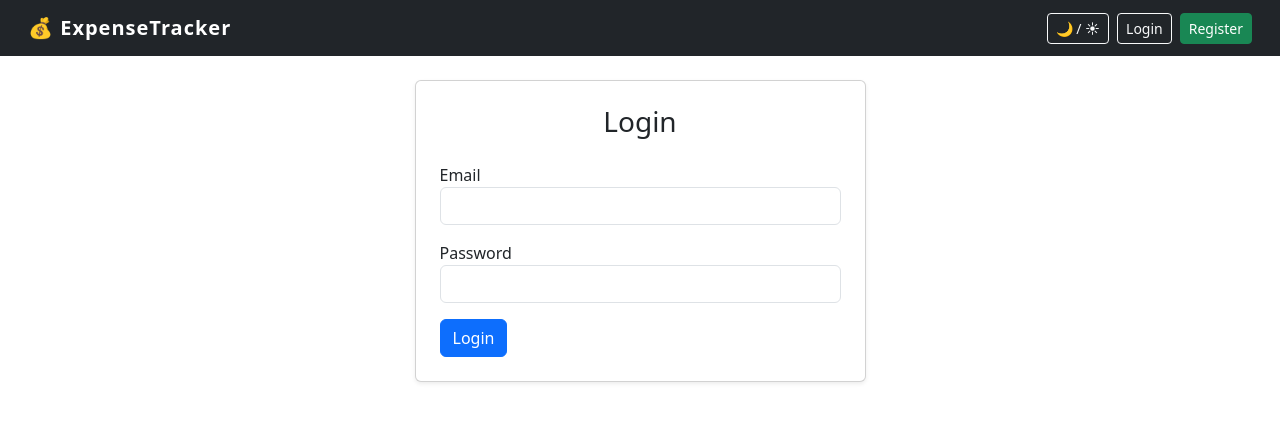
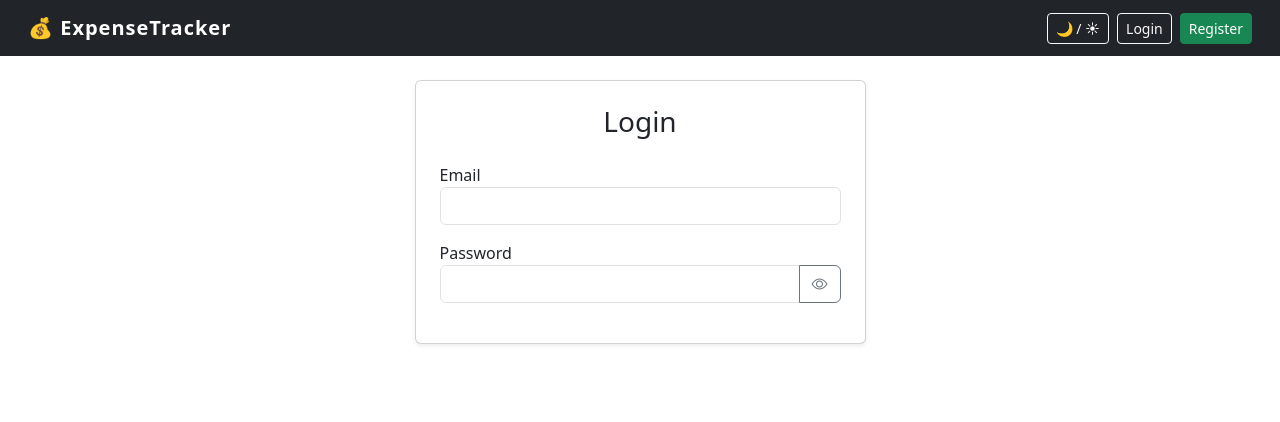
Before and after one commit to lisha123-rgb/expense_tracker, a Flask app: page /login in a window 1280 px wide. Shown: the top 422 px of the page. Run offline with Flask 3, Linux system fonts and the light colour scheme.

Commit message:
Add password visibility toggle

```diff
--- a/app/templates/base.html
+++ b/app/templates/base.html
@@ -8,6 +8,8 @@
 
     <!-- Bootstrap -->
     <link href="https://cdn.jsdelivr.net/npm/bootstrap@5.3.2/dist/css/bootstrap.min.css"
+          rel="stylesheet">
+    <link href="https://cdn.jsdelivr.net/npm/bootstrap-icons@1.11.3/font/bootstrap-icons.css"
           rel="stylesheet">
 
     <style>
--- a/app/templates/login.html
+++ b/app/templates/login.html
@@ -17,12 +17,18 @@
                             <input type="email" name="email" class="form-control" required>
                         </div>
 
-                       <div class="mb-3">
+                        <div class="mb-3">
                             <label>Password</label>
-                            <input type="password" name="password" class="form-control" required>
+                            <div class="input-group">
+                              <input type="password" name="password" id="password"
+                              class="form-control" required>
+
+                                <button type="button" class="btn btn-outline-secondary"
+                                    onclick="togglePassword()">
+                                  <i class="bi bi-eye" id="toggleIcon"></i>
+                                </button>
+                            </div>
                         </div>
-
-                        <button class="btn btn-primary">Login</button>
                     </form>
 
 
@@ -31,4 +37,21 @@
     </div>
 </div>
 
+<script>
+function togglePassword() {
+    const passwordInput = document.getElementById("password");
+    const icon = document.getElementById("toggleIcon");
+
+    if (passwordInput.type === "password") {
+        passwordInput.type = "text";
+        icon.classList.remove("bi-eye");
+        icon.classList.add("bi-eye-slash");
+    } else {
+        passwordInput.type = "password";
+        icon.classList.remove("bi-eye-slash");
+        icon.classList.add("bi-eye");
+    }
+}
+</script>
+
 {% endblock %}
```
